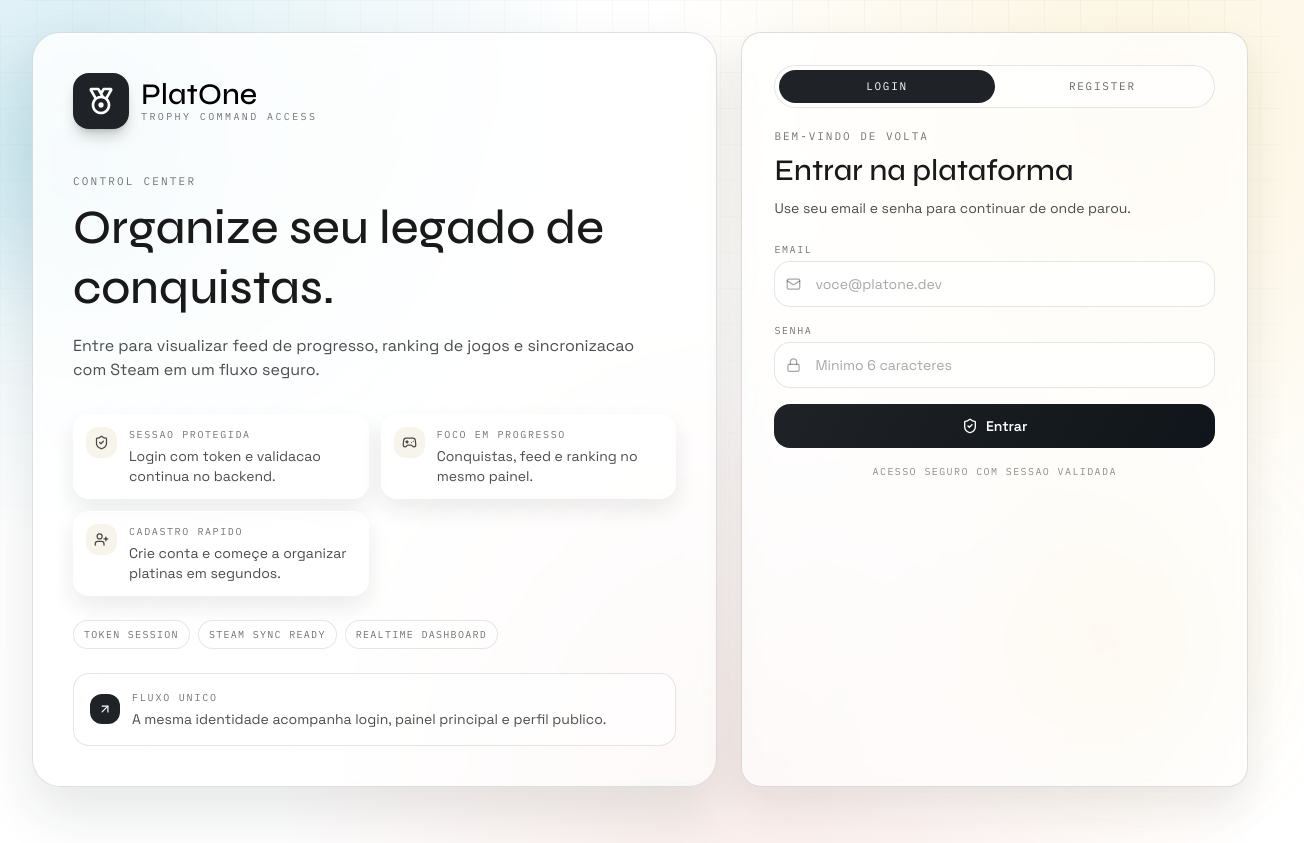
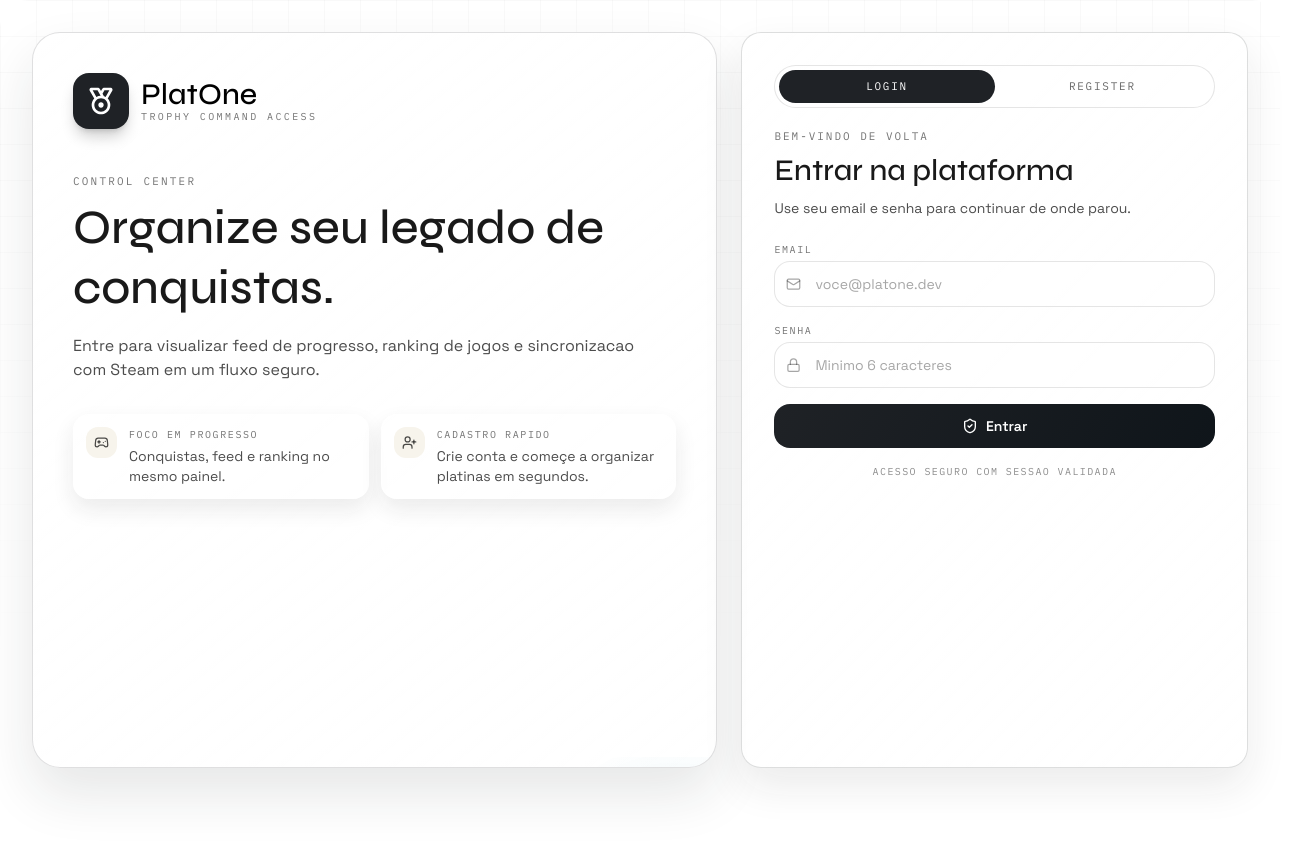
Before and after one commit to eu-micaeu/PlatOne, a React (Vite) app in the folder frontend/react/: page /login in a window 1280 px wide. Shown: the whole page, 1304 px wide, since content can reach past the window. After the commit the page ends 800 px from the top, so only its background shows below. Built offline with nearby package versions, Linux system fonts and the light colour scheme.

Commit message:
feat: update README and AuthPage to streamline authentication visuals and remove unused styles

```diff
--- a/frontend/react/src/index.css
+++ b/frontend/react/src/index.css
@@ -43,17 +43,6 @@
   min-height: 100dvh;
 }
 
-.auth-login-stage::before {
-  content: '';
-  position: absolute;
-  inset: -24px;
-  z-index: -3;
-  background:
-    radial-gradient(circle at 10% 10%, rgba(63, 169, 201, 0.2), transparent 34%),
-    radial-gradient(circle at 88% 16%, rgba(241, 195, 74, 0.18), transparent 36%),
-    radial-gradient(circle at 60% 92%, rgba(214, 128, 106, 0.15), transparent 44%);
-}
-
 .auth-login-stage::after {
   content: '';
   position: absolute;
@@ -65,41 +54,6 @@
     linear-gradient(90deg, rgba(31, 34, 38, 0.035) 1px, transparent 1px);
   background-size: 36px 36px;
   mask-image: linear-gradient(to bottom, rgba(0, 0, 0, 0.75), transparent 86%);
-}
-
-.auth-glow {
-  position: absolute;
-  z-index: -1;
-  border-radius: 999px;
-  filter: blur(65px);
-  pointer-events: none;
-  opacity: 0.72;
-}
-
-.auth-glow-cyan {
-  top: 7%;
-  left: -4%;
-  width: 220px;
-  height: 220px;
-  background: rgba(63, 169, 201, 0.3);
-}
-
-.auth-glow-gold {
-  right: 3%;
-  bottom: 8%;
-  width: 240px;
-  height: 240px;
-  background: rgba(241, 195, 74, 0.28);
-}
-
-.auth-grain-layer {
-  position: absolute;
-  inset: 0;
-  z-index: -1;
-  pointer-events: none;
-  background-image:
-    radial-gradient(circle at 20% 15%, rgba(255, 255, 255, 0.2) 0%, transparent 45%),
-    radial-gradient(circle at 80% 90%, rgba(255, 255, 255, 0.16) 0%, transparent 42%);
 }
 
 .auth-hero-panel {
@@ -179,24 +133,9 @@
     padding-bottom: 12px;
   }
 
-  .auth-login-stage::before {
-    inset: -10px;
-  }
-
   .auth-login-stage::after {
     border-radius: 22px;
     background-size: 28px 28px;
-  }
-
-  .auth-glow {
-    filter: blur(52px);
-    opacity: 0.58;
-  }
-
-  .auth-glow-cyan,
-  .auth-glow-gold {
-    width: 170px;
-    height: 170px;
   }
 
   .auth-hero-panel::after {
--- a/frontend/react/src/pages/AuthPage.tsx
+++ b/frontend/react/src/pages/AuthPage.tsx
@@ -27,11 +27,6 @@
 
 const AUTH_FEATURES: AuthFeature[] = [
   {
-    icon: ShieldCheck,
-    label: 'Sessao protegida',
-    description: 'Login com token e validacao continua no backend.',
-  },
-  {
     icon: Gamepad2,
     label: 'Foco em progresso',
     description: 'Conquistas, feed e ranking no mesmo painel.',
@@ -60,10 +55,6 @@
 
   return (
     <main className="auth-login-stage relative mx-auto flex w-full max-w-7xl flex-1 min-h-[100dvh] items-stretch px-3 py-3 sm:px-5 sm:py-5 lg:px-8 lg:py-8">
-      <div aria-hidden className="auth-glow auth-glow-cyan" />
-      <div aria-hidden className="auth-glow auth-glow-gold" />
-      <div aria-hidden className="auth-grain-layer" />
-
       <div className="relative z-10 grid w-full flex-1 gap-4 lg:grid-cols-[minmax(0,1.15fr)_minmax(0,0.85fr)] lg:items-stretch lg:gap-6">
         <motion.section
           initial={{ opacity: 0, y: 20 }}
@@ -119,25 +110,6 @@
             })}
           </div>
 
-          <div className="mt-6 flex flex-wrap items-center gap-2">
-            <span className="auth-stat-chip">Token session</span>
-            <span className="auth-stat-chip">Steam sync ready</span>
-            <span className="auth-stat-chip">Realtime dashboard</span>
-          </div>
-
-          <div className="mt-6 rounded-2xl border border-black/10 bg-white/55 p-4">
-            <div className="flex items-center gap-3">
-              <div className="rounded-xl bg-[var(--ink-main)] p-2 text-white">
-                <ArrowUpRight size={14} />
-              </div>
-              <div>
-                <p className="font-mono text-[10px] uppercase tracking-[0.18em] text-black/55">Fluxo unico</p>
-                <p className="mt-1 text-sm text-black/70">
-                  A mesma identidade acompanha login, painel principal e perfil publico.
-                </p>
-              </div>
-            </div>
-          </div>
         </motion.section>
 
         <motion.section
```
Also changed, not shown: 1 other file (tests, documents, lock files or other folders).
